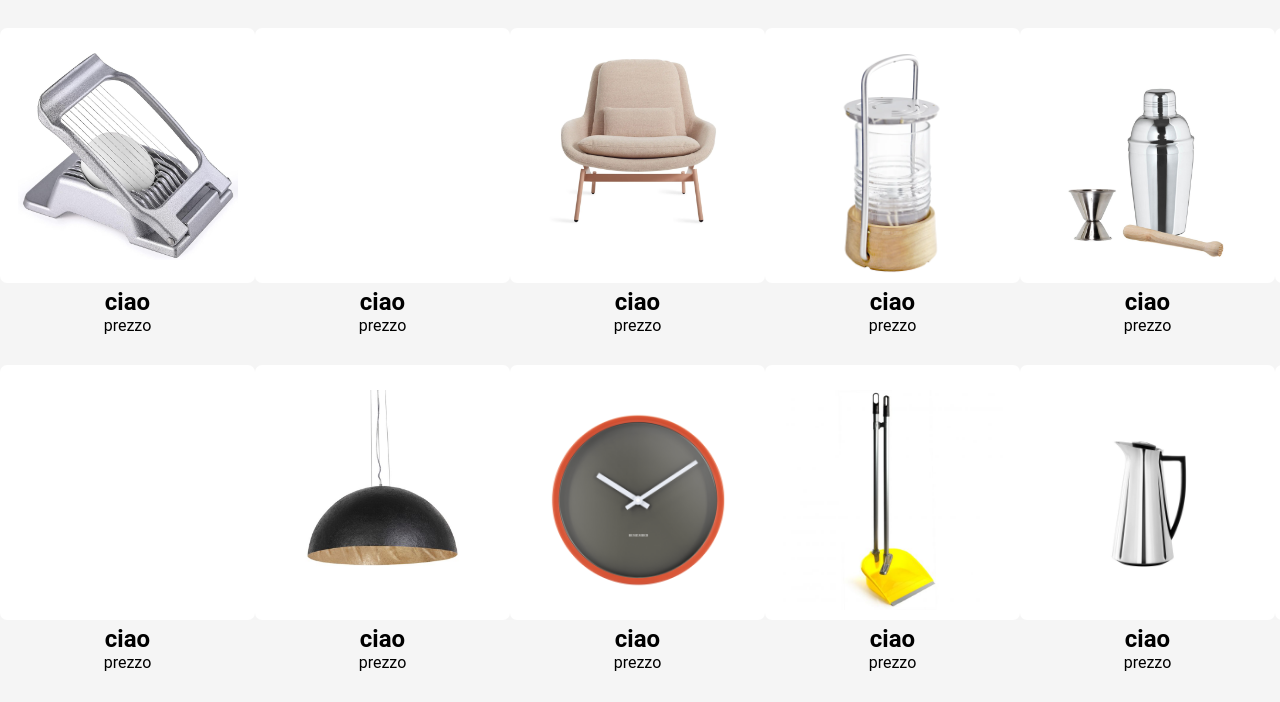
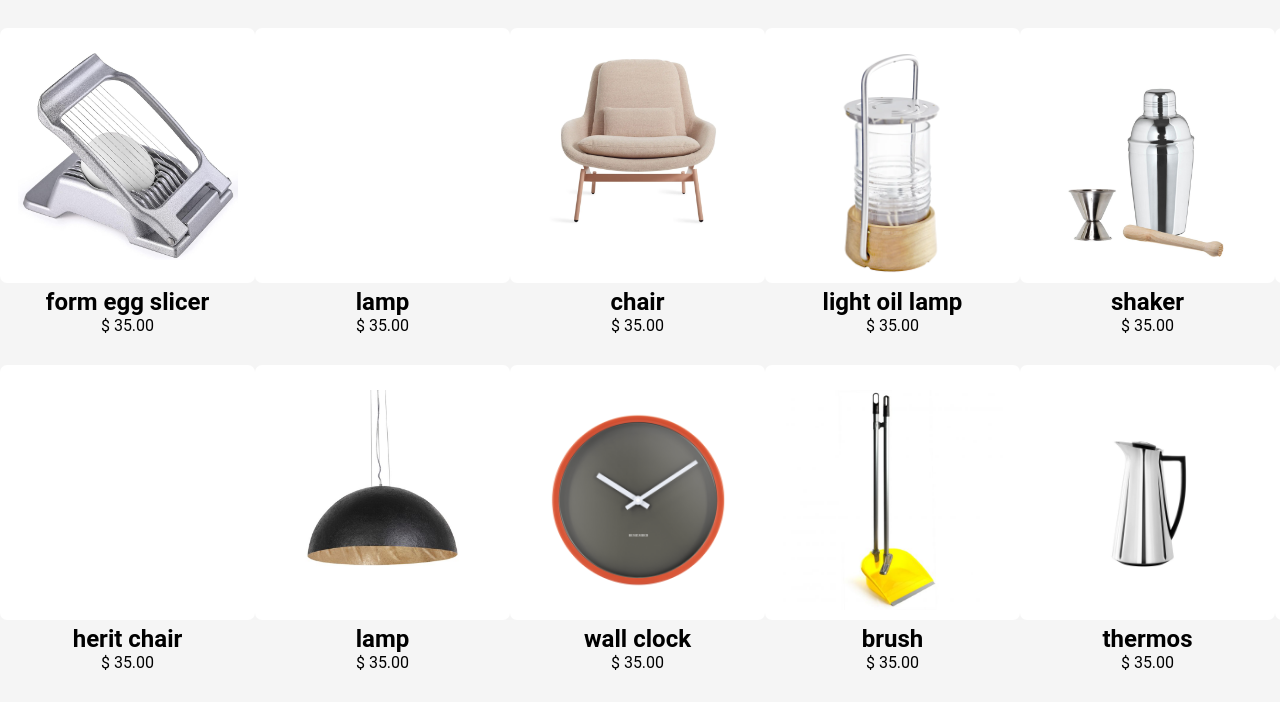
Before and after one commit to GiacomoSeveri/test, a website: page index.html in a window 1280 px wide. Shown: the part 1102-1804 px from the top of the page. Drawn offline with Linux system fonts and the light colour scheme.

Commit message:
fixed best seller name

```diff
--- a/index.html
+++ b/index.html
@@ -69,8 +69,8 @@
                         <img src="img/2main/best seller/egg.jpg" alt="" class="img">
                     </div>
                     <div class="best-info">
-                        <h1 class="best-title">ciao</h1>
-                        <p class="best-price">prezzo</p>
+                        <h1 class="best-title">form egg slicer</h1>
+                        <p class="best-price">$ 35.00</p>
                     </div>
                 </div>
                 <div>
@@ -78,8 +78,8 @@
                         <img src="img/2main/best seller/lamp.jpg" alt="" class="img">
                     </div>
                     <div class="best-info">
-                        <h1 class="best-title">ciao</h1>
-                        <p class="best-price">prezzo</p>
+                        <h1 class="best-title">lamp</h1>
+                        <p class="best-price">$ 35.00</p>
                     </div>
                 </div>
                 <div>
@@ -87,8 +87,8 @@
                         <img src="img/2main/best seller/chair.jpg" alt="" class="img">
                     </div>
                     <div class="best-info">
-                        <h1 class="best-title">ciao</h1>
-                        <p class="best-price">prezzo</p>
+                        <h1 class="best-title">chair</h1>
+                        <p class="best-price">$ 35.00</p>
                     </div>
                 </div>
                 <div>
@@ -96,8 +96,8 @@
                         <img src="img/2main/best seller/oil.jpg" alt="" class="img">
                     </div>
                     <div class="best-info">
-                        <h1 class="best-title">ciao</h1>
-                        <p class="best-price">prezzo</p>
+                        <h1 class="best-title">light oil lamp</h1>
+                        <p class="best-price">$ 35.00</p>
                     </div>
                 </div>
                 <div>
@@ -105,8 +105,8 @@
                         <img src="img/2main/best seller/shaker.jpg" alt="" class="img">
                     </div>
                     <div class="best-info">
-                        <h1 class="best-title">ciao</h1>
-                        <p class="best-price">prezzo</p>
+                        <h1 class="best-title">shaker</h1>
+                        <p class="best-price">$ 35.00</p>
                     </div>
                 </div>
                 <div>
@@ -114,8 +114,8 @@
                         <img src="img/2main/best seller/piep.jpg" alt="" class="img">
                     </div>
                     <div class="best-info">
-                        <h1 class="best-title">ciao</h1>
-                        <p class="best-price">prezzo</p>
+                        <h1 class="best-title">piep show</h1>
+                        <p class="best-price">$ 35.00</p>
                     </div>
                 </div>
             </div>
@@ -125,8 +125,8 @@
                         <img src="img/2main/best seller/chair2.jpg" alt="" class="img">
                     </div>
                     <div class="best-info">
-                        <h1 class="best-title">ciao</h1>
-                        <p class="best-price">prezzo</p>
+                        <h1 class="best-title">herit chair</h1>
+                        <p class="best-price">$ 35.00</p>
                     </div>
                 </div>
                 <div>
@@ -134,8 +134,8 @@
                         <img src="img/2main/best seller/lamp2.jpg" alt="" class="img">
                     </div>
                     <div class="best-info">
-                        <h1 class="best-title">ciao</h1>
-                        <p class="best-price">prezzo</p>
+                        <h1 class="best-title">lamp</h1>
+                        <p class="best-price">$ 35.00</p>
                     </div>
                 </div>
                 <div>
@@ -143,8 +143,8 @@
                         <img src="img/2main/best seller/clock.jpg" alt="" class="img">
                     </div>
                     <div class="best-info">
-                        <h1 class="best-title">ciao</h1>
-                        <p class="best-price">prezzo</p>
+                        <h1 class="best-title">wall clock</h1>
+                        <p class="best-price">$ 35.00</p>
                     </div>
                 </div>
                 <div>
@@ -152,8 +152,8 @@
                         <img src="img/2main/best seller/brush.jpg" alt="" class="img">
                     </div>
                     <div class="best-info">
-                        <h1 class="best-title">ciao</h1>
-                        <p class="best-price">prezzo</p>
+                        <h1 class="best-title">brush</h1>
+                        <p class="best-price">$ 35.00</p>
                     </div>
                 </div>
                 <div>
@@ -161,8 +161,8 @@
                         <img src="img/2main/best seller/thermos.jpg" alt="" class="img">
                     </div>
                     <div class="best-info">
-                        <h1 class="best-title">ciao</h1>
-                        <p class="best-price">prezzo</p>
+                        <h1 class="best-title">thermos</h1>
+                        <p class="best-price">$ 35.00</p>
                     </div>
                 </div>
                 <div>
@@ -170,8 +170,8 @@
                         <img src="img/2main/best seller/bowl.jpg" alt="" class="img">
                     </div>
                     <div class="best-info">
-                        <h1 class="best-title">ciao</h1>
-                        <p class="best-price">prezzo</p>
+                        <h1 class="best-title">bowl</h1>
+                        <p class="best-price">$ 35.00</p>
                     </div>
                 </div>
             </div>
```
